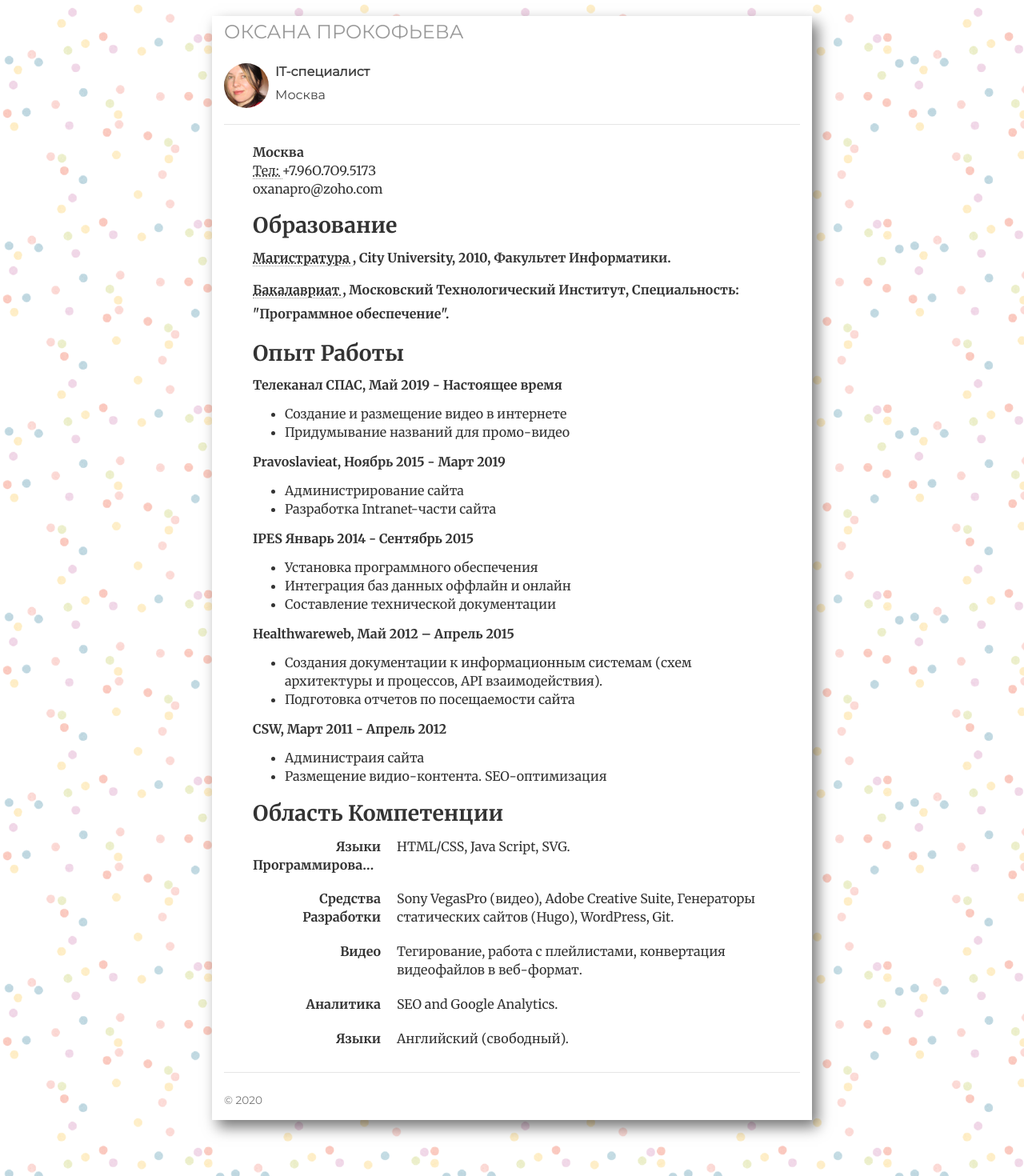
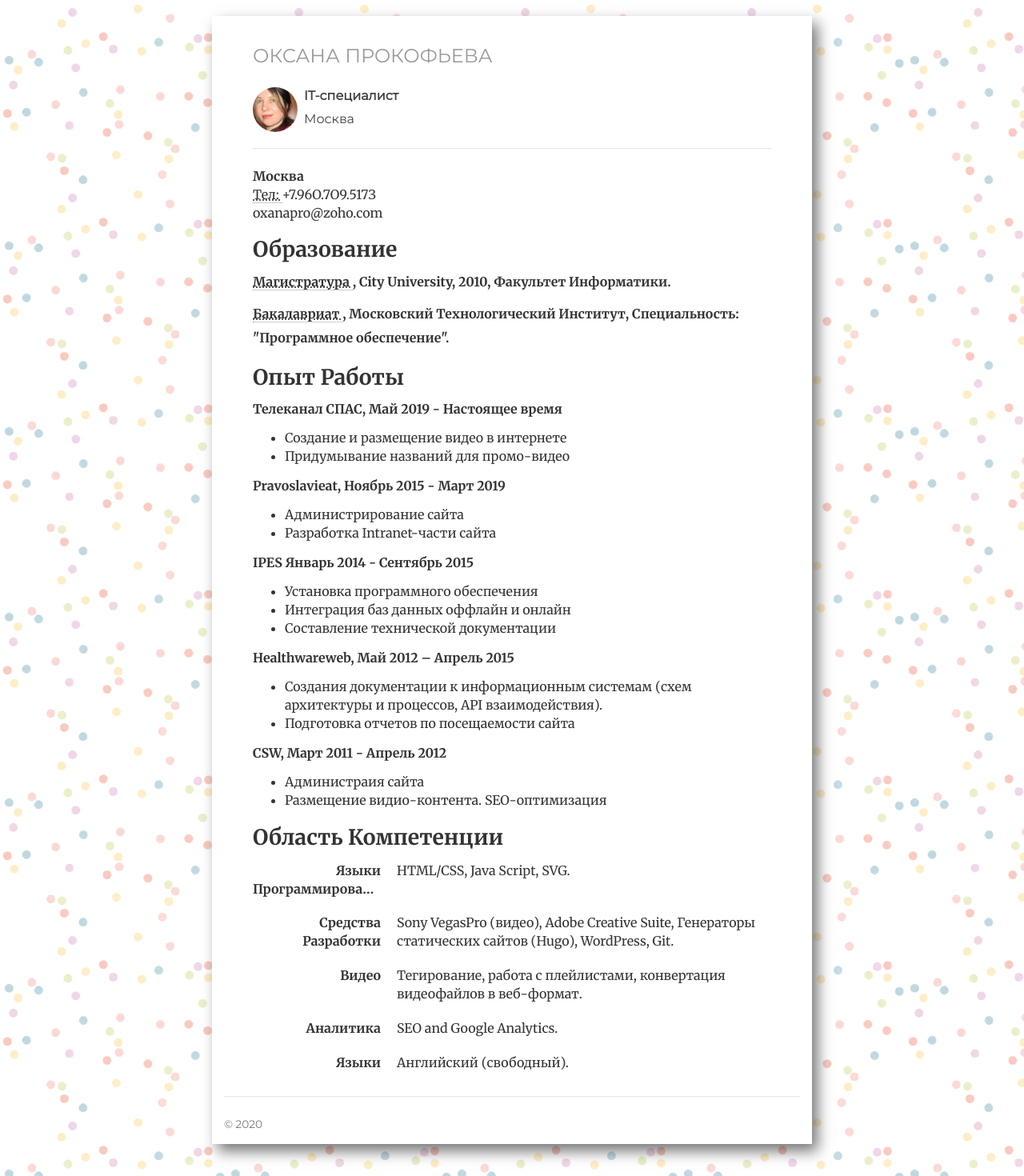
Before and after one commit to cvkp/cvkp.github.io, a Jekyll site: the page built from index.html, in a window 1280 px wide. Shown: the whole page at 80% size. Built offline with Jekyll 4.4.1, drawn with Linux system fonts in a browser that asks for light colours; nearby versions of some CDN libraries; the list of posts is cut into pages by our own code.

Commit message:
Update style.css

```diff
--- a/css/style.css
+++ b/css/style.css
@@ -24,6 +24,15 @@
   background: #ffffff;
 }
 
+
+.cv_main .header {
+    width: 90%;
+    margin: 30px auto;
+        margin-bottom: 30px;
+    margin-bottom: 30px;
+
+    margin-bottom: 0px;
+}
 
 @media only screen and (min-width : 768px) {
     body {
```
